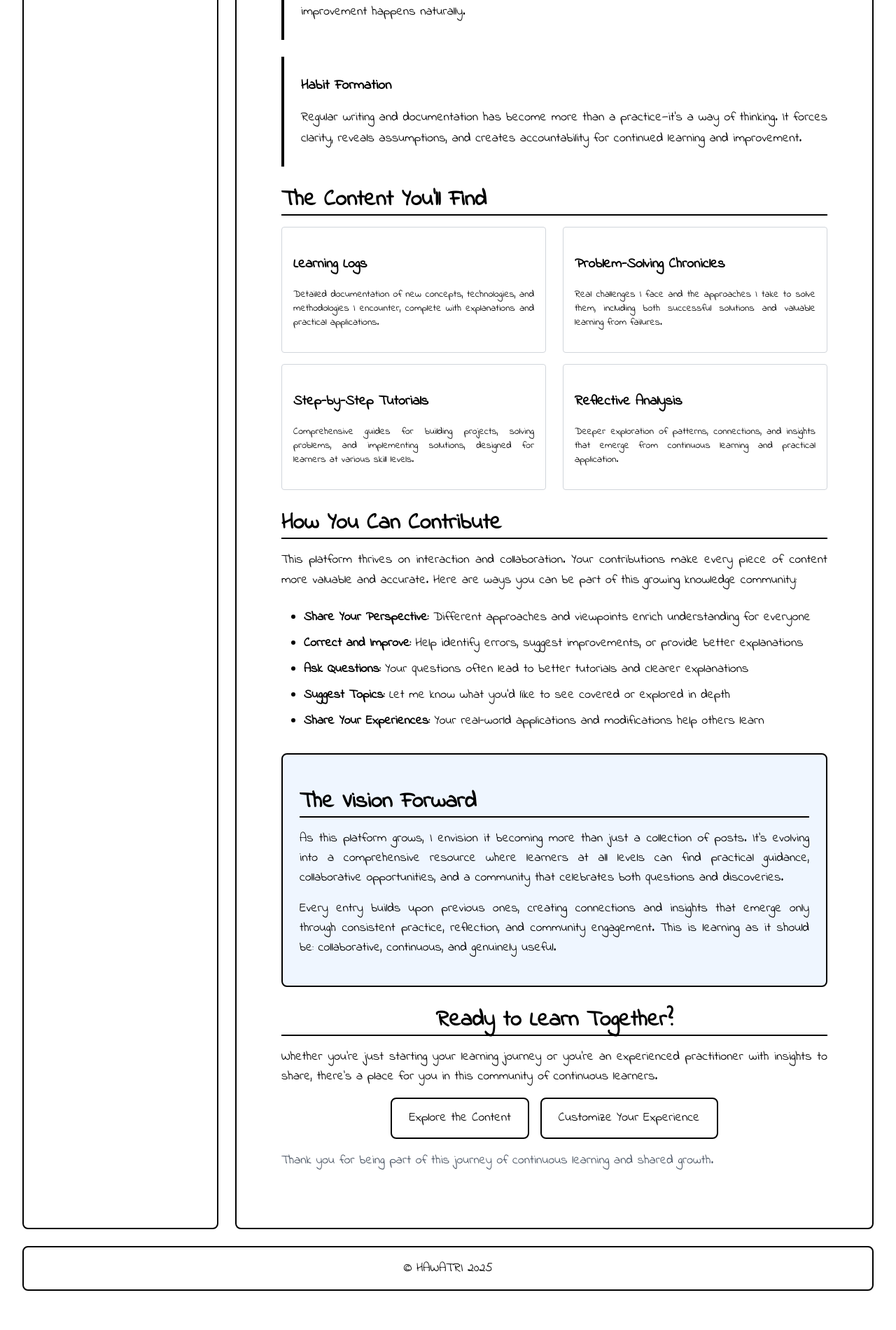
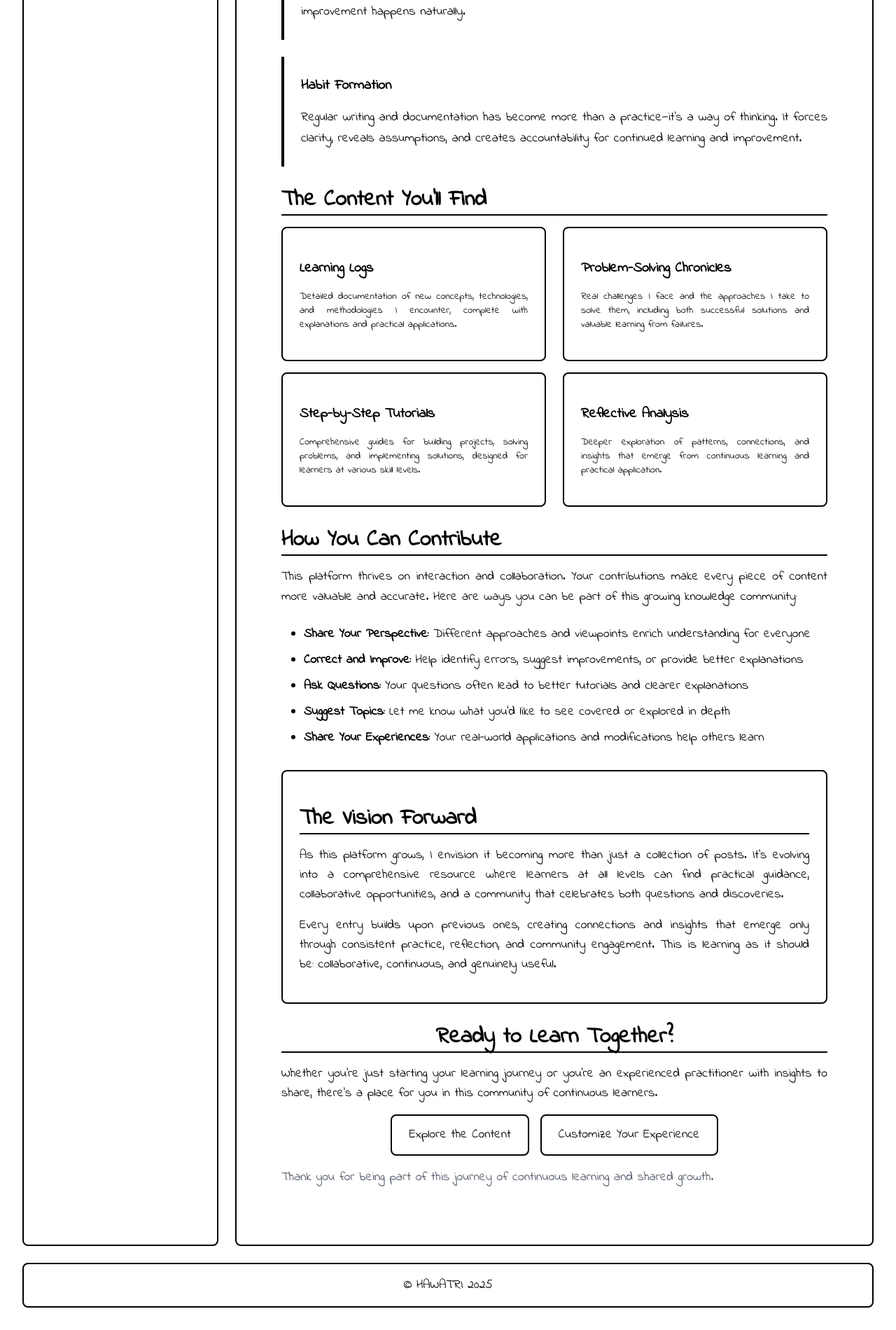
Before and after one commit to hawatri/HawatriLogs, a Jekyll site: the page built from about.md, in a window 1280 px wide. Shown: the part 1761-3661 px from the top of the page at 70% size. Built offline with Jekyll 4.4.1, drawn with Linux system fonts in a browser that asks for light colours; nearby versions of some CDN libraries; before the commit the page ends 3637 px from its top, so only the background shows below that.

Commit message:
Corrected so many things

```diff
--- a/about.md
+++ b/about.md
@@ -19,22 +19,22 @@
     </div>
 
     <div class="grid md:grid-cols-2 gap-8 mb-8">
-      <div class="border-2 border-black dark:border-white rounded-lg p-6 bg-gray-50 dark:bg-gray-800">
-        <h3 class="font-[Indie Flower] text-xl mb-4 dark:text-white">My Learning Philosophy</h3>
-        <p class="mb-3 dark:text-gray-200">
+      <div class="border-2 border-black rounded-lg p-6">
+        <h3 class="font-[Indie Flower] text-xl mb-4">My Learning Philosophy</h3>
+        <p class="mb-3">
           I believe that the best way to truly understand something is to teach it to others. Every post I write serves dual purposes: it solidifies my own understanding while providing value to fellow learners.
         </p>
-        <p class="dark:text-gray-200">
+        <p>
           Learning is not a solitary activity. The most profound insights emerge from discussion, collaboration, and the willingness to be corrected and improved upon by others.
         </p>
       </div>
 
-      <div class="border-2 border-black dark:border-white rounded-lg p-6 bg-gray-50 dark:bg-gray-800">
-        <h3 class="font-[Indie Flower] text-xl mb-4 dark:text-white">Why I Share</h3>
-        <p class="mb-3 dark:text-gray-200">
+      <div class="border-2 border-black rounded-lg p-6">
+        <h3 class="font-[Indie Flower] text-xl mb-4">Why I Share</h3>
+        <p class="mb-3">
           Every tutorial I create, every problem I document, and every solution I share is an investment in a larger community of learners. Today's beginner question might become tomorrow's teaching opportunity.
         </p>
-        <p class="dark:text-gray-200">
+        <p>
           By making my learning process transparent, I hope to normalize the struggles, celebrate the breakthroughs, and show that expertise is built one small step at a time.
         </p>
       </div>
@@ -44,30 +44,30 @@
       <h2 class="font-[Indie Flower] text-2xl mb-6">What Drives This Project</h2>
 
       <div class="space-y-6">
-        <div class="border-l-4 border-black dark:border-white pl-6 py-2">
-          <h4 class="font-bold mb-2 text-lg dark:text-white">Continuous Growth</h4>
-          <p class="dark:text-gray-200">
+        <div class="border-l-4 border-black pl-6 py-2">
+          <h4 class="font-bold mb-2 text-lg">Continuous Growth</h4>
+          <p>
             Every day presents new challenges and learning opportunities. This platform ensures that none of those moments are lost. Each insight, no matter how small, contributes to a growing knowledge base that benefits both me and my readers.
           </p>
         </div>
 
-        <div class="border-l-4 border-black dark:border-white pl-6 py-2">
-          <h4 class="font-bold mb-2 text-lg dark:text-white">Knowledge Democracy</h4>
-          <p class="dark:text-gray-200">
+        <div class="border-l-4 border-black pl-6 py-2">
+          <h4 class="font-bold mb-2 text-lg">Knowledge Democracy</h4>
+          <p>
             I believe that knowledge should be accessible, understandable, and buildable-upon. Every tutorial is designed not just to show what to do, but to explain why it works and how it can be adapted for different needs.
           </p>
         </div>
 
-        <div class="border-l-4 border-black dark:border-white pl-6 py-2">
-          <h4 class="font-bold mb-2 text-lg dark:text-white">Community Building</h4>
-          <p class="dark:text-gray-200">
+        <div class="border-l-4 border-black pl-6 py-2">
+          <h4 class="font-bold mb-2 text-lg">Community Building</h4>
+          <p>
             The most rewarding aspect of sharing knowledge is the community that forms around it. When readers become contributors, when questions lead to better explanations, and when collaborative improvement happens naturally.
           </p>
         </div>
 
-        <div class="border-l-4 border-black dark:border-white pl-6 py-2">
-          <h4 class="font-bold mb-2 text-lg dark:text-white">Habit Formation</h4>
-          <p class="dark:text-gray-200">
+        <div class="border-l-4 border-black pl-6 py-2">
+          <h4 class="font-bold mb-2 text-lg">Habit Formation</h4>
+          <p>
             Regular writing and documentation has become more than a practice—it's a way of thinking. It forces clarity, reveals assumptions, and creates accountability for continued learning and improvement.
           </p>
         </div>
@@ -77,34 +77,34 @@
     <div class="mb-8">
       <h2 class="font-[Indie Flower] text-2xl mb-6">The Content You'll Find</h2>
 
-      <div class="grid md:grid-cols-2 gap-6">
+      <div class="grid md:grid-cols-2 gap-6 mb-6">
         <div class="space-y-4">
-          <div class="p-4 border border-gray-300 dark:border-gray-600 rounded">
-            <h4 class="font-bold mb-2 dark:text-white">Learning Logs</h4>
-            <p class="text-sm dark:text-gray-300">
+          <div class="border-2 border-black rounded-lg p-6">
+            <h4 class="font-[Indie Flower] text-xl mb-4">Learning Logs</h4>
+            <p class="text-sm">
               Detailed documentation of new concepts, technologies, and methodologies I encounter, complete with explanations and practical applications.
             </p>
           </div>
 
-          <div class="p-4 border border-gray-300 dark:border-gray-600 rounded">
-            <h4 class="font-bold mb-2 dark:text-white">Step-by-Step Tutorials</h4>
-            <p class="text-sm dark:text-gray-300">
+          <div class="border-2 border-black rounded-lg p-6">
+            <h4 class="font-[Indie Flower] text-xl mb-4">Step-by-Step Tutorials</h4>
+            <p class="text-sm ">
               Comprehensive guides for building projects, solving problems, and implementing solutions, designed for learners at various skill levels.
             </p>
           </div>
         </div>
 
         <div class="space-y-4">
-          <div class="p-4 border border-gray-300 dark:border-gray-600 rounded">
-            <h4 class="font-bold mb-2 dark:text-white">Problem-Solving Chronicles</h4>
-            <p class="text-sm dark:text-gray-300">
+          <div class="border-2 border-black rounded-lg p-6">
+            <h4 class="font-[Indie Flower] text-xl mb-4">Problem-Solving Chronicles</h4>
+            <p class="text-sm">
               Real challenges I face and the approaches I take to solve them, including both successful solutions and valuable learning from failures.
             </p>
           </div>
 
-          <div class="p-4 border border-gray-300 dark:border-gray-600 rounded">
-            <h4 class="font-bold mb-2 dark:text-white">Reflective Analysis</h4>
-            <p class="text-sm dark:text-gray-300">
+          <div class="border-2 border-black rounded-lg p-6">
+            <h4 class="font-[Indie Flower] text-xl mb-4">Reflective Analysis</h4>
+            <p class="text-sm" >
               Deeper exploration of patterns, connections, and insights that emerge from continuous learning and practical application.
             </p>
           </div>
@@ -114,11 +114,11 @@
 
     <div class="mb-8">
       <h2 class="font-[Indie Flower] text-2xl mb-6">How You Can Contribute</h2>
-      <p class="mb-4 text-lg leading-relaxed dark:text-gray-200">
+      <p class="mb-4 text-lg leading-relaxed">
         This platform thrives on interaction and collaboration. Your contributions make every piece of content more valuable and accurate. Here are ways you can be part of this growing knowledge community:
       </p>
 
-      <ul class="list-disc pl-6 mb-6 space-y-2 dark:text-gray-200">
+      <ul class="list-disc pl-6 mb-6 space-y-2">
         <li><strong>Share Your Perspective:</strong> Different approaches and viewpoints enrich understanding for everyone</li>
         <li><strong>Correct and Improve:</strong> Help identify errors, suggest improvements, or provide better explanations</li>
         <li><strong>Ask Questions:</strong> Your questions often lead to better tutorials and clearer explanations</li>
@@ -127,38 +127,38 @@
       </ul>
     </div>
 
-    <div class="mb-8 border-2 border-black dark:border-white rounded-lg p-6 bg-blue-50 dark:bg-blue-900">
-      <h2 class="font-[Indie Flower] text-2xl mb-4 dark:text-white">The Vision Forward</h2>
-      <p class="mb-4 text-lg dark:text-blue-100">
+    <div class="mb-8 border-2 border-black rounded-lg p-6">
+      <h2 class="font-[Indie Flower] text-2xl mb-4">The Vision Forward</h2>
+      <p class="mb-4 text-lg">
         As this platform grows, I envision it becoming more than just a collection of posts. It's evolving into a comprehensive resource where learners at all levels can find practical guidance, collaborative opportunities, and a community that celebrates both questions and discoveries.
       </p>
-      <p class="text-lg dark:text-blue-100">
+      <p class="text-lg">
         Every entry builds upon previous ones, creating connections and insights that emerge only through consistent practice, reflection, and community engagement. This is learning as it should be: collaborative, continuous, and genuinely useful.
       </p>
     </div>
 
     <div class="text-center">
-      <h2 class="font-[Indie Flower] text-2xl mb-4 dark:text-white">Ready to Learn Together?</h2>
-      <p class="mb-6 text-lg dark:text-gray-200">
+      <h2 class="font-[Indie Flower] text-2xl mb-4">Ready to Learn Together?</h2>
+      <p class="mb-6 text-lg">
         Whether you're just starting your learning journey or you're an experienced practitioner with insights to share, there's a place for you in this community of continuous learners.
       </p>
 
       <div class="flex justify-center space-x-4">
         <a
           href="{{ '/blog/' | absolute_url }}"
-          class="border-2 border-black dark:border-white rounded-lg px-6 py-3 hover:bg-gray-100 dark:hover:bg-gray-700 transition-colors duration-200 dark:text-white"
+          class="border-2 border-black rounded-lg px-6 py-3 hover:bg-gray-100 transition-colors duration-200"
         >
           Explore the Content
         </a>
         <a
           href="{{ '/settings/' | absolute_url }}"
-          class="border-2 border-black dark:border-white rounded-lg px-6 py-3 hover:bg-gray-100 dark:hover:bg-gray-700 transition-colors duration-200 dark:text-white"
+          class="border-2 border-black rounded-lg px-6 py-3 hover:bg-gray-100 transition-colors duration-200"
         >
           Customize Your Experience
         </a>
       </div>
 
-      <p class="mt-6 text-gray-600 dark:text-gray-400">
+      <p class="mt-6 text-gray-600">
         Thank you for being part of this journey of continuous learning and shared growth.
       </p>
     </div>
```
Also changed, not shown: index.md (+22 -18 lines), settings.md (+1 -0 lines), styles.css (line endings or trailing spaces).
